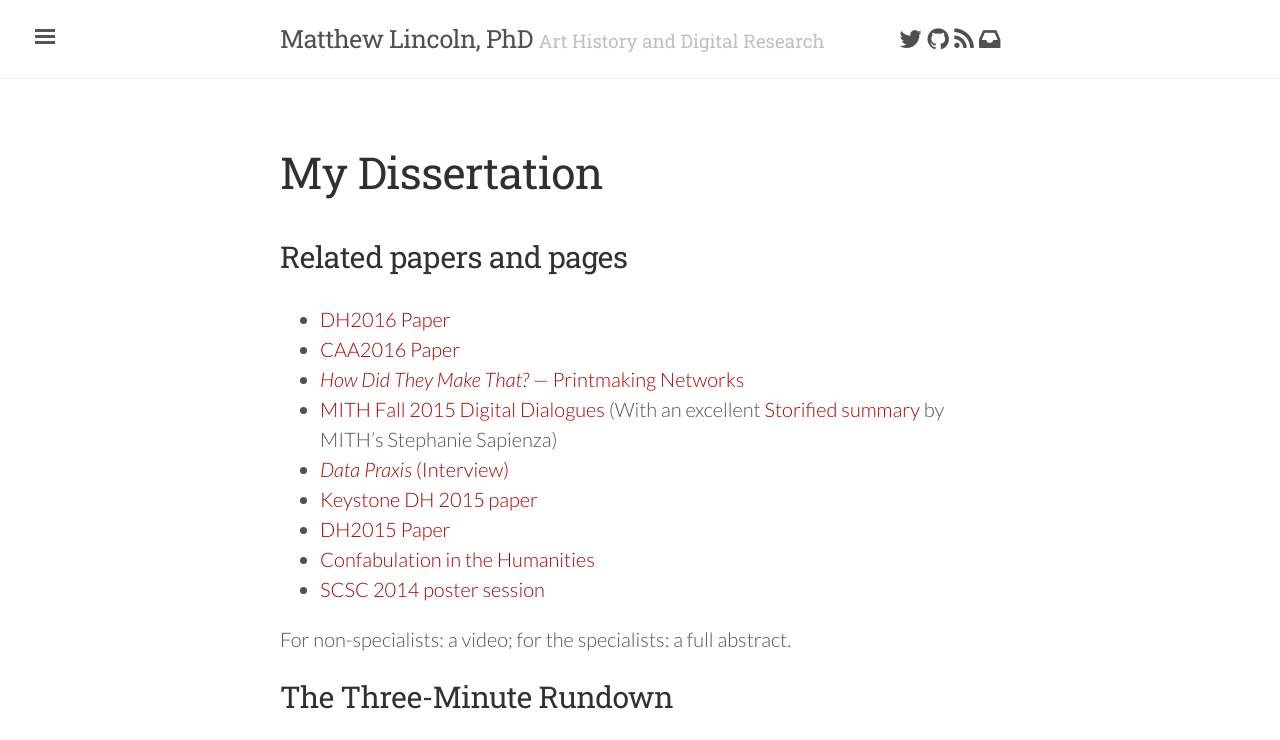
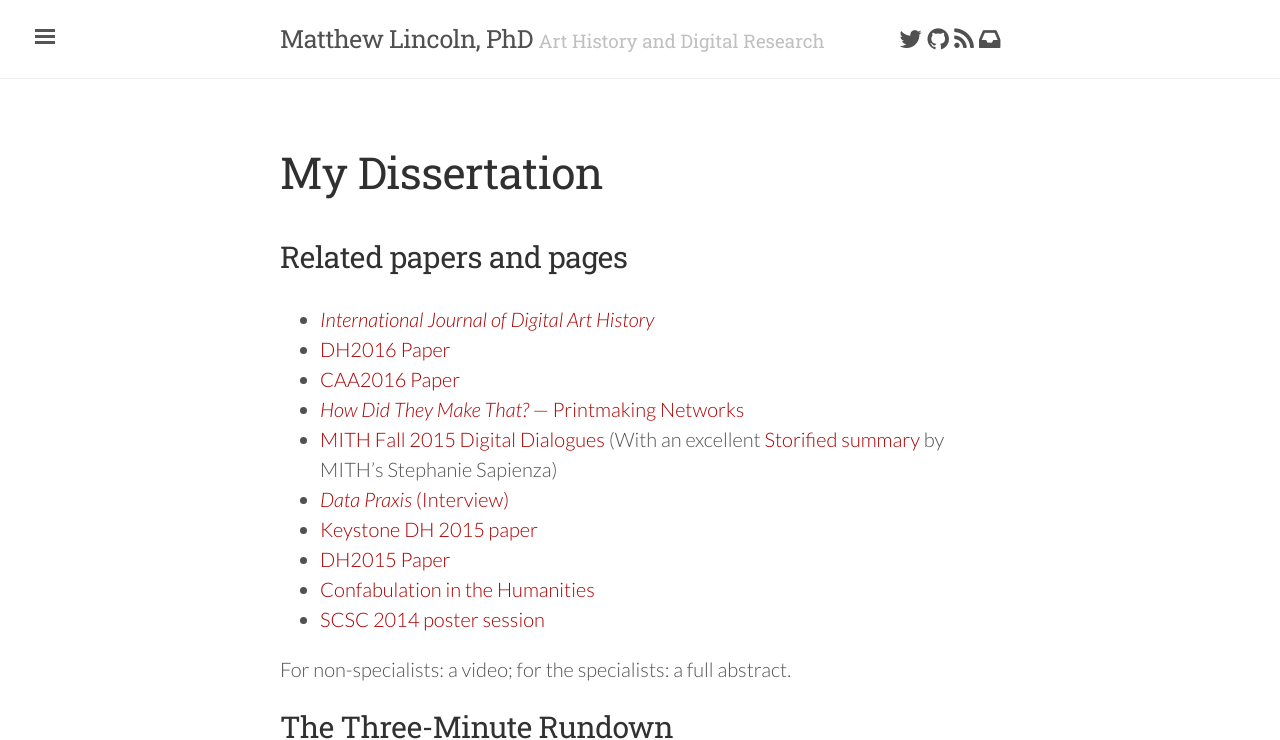
Before and after one commit to mdlincoln/mdlincoln.github.io, a Jekyll site: the page built from dissertation/index.md, in a window 1280 px wide and 900 px high, cut to the strip 0-740 px from the top of the window. Built offline with Jekyll 4.4.1, drawn with Linux system fonts in a browser that asks for light colours; nearby versions of some CDN libraries.

Commit message:
link to DAH article on diss page

```diff
--- a/dissertation/index.md
+++ b/dissertation/index.md
@@ -6,6 +6,7 @@ show_title: true
 
 ## Related papers and pages
 
+- [_International Journal of Digital Art History_](/2016/10/18/print-production-networks-in-digital-art-history.html)
 - [DH2016 Paper](/2016/07/13/dh2016-measuring-genre-diversity-in-seventeenth-century-dutch-painting-and-printmaking.html)
 - [CAA2016 Paper](/2016/02/04/tool-trouble-network-and-spatial-methods-in-art-history.html)
 - [_How Did They Make That?_ --- Printmaking Networks](/pages/how-did-they-make-that.html)
```
